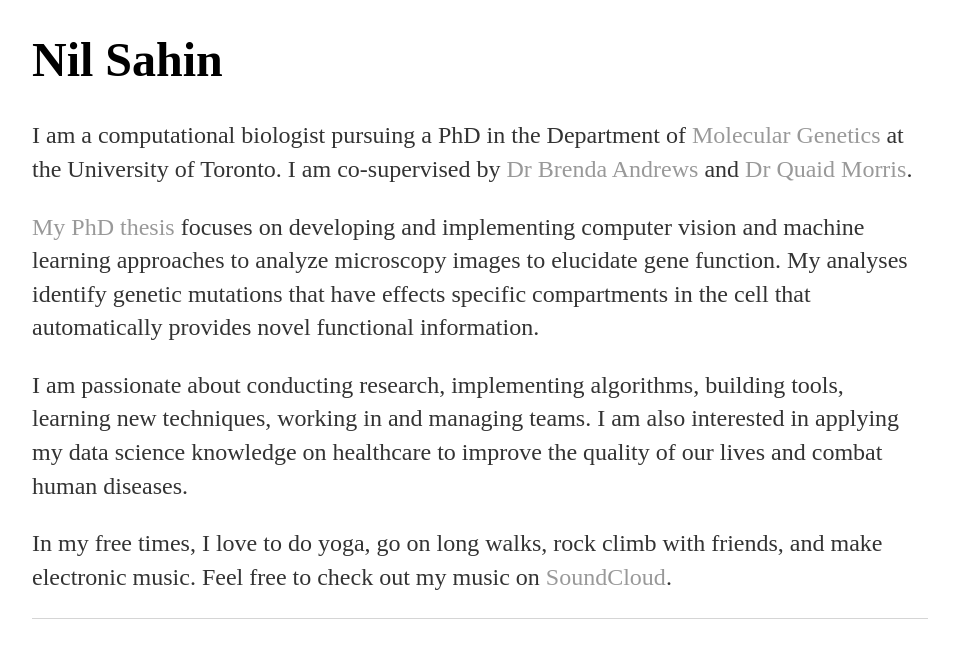
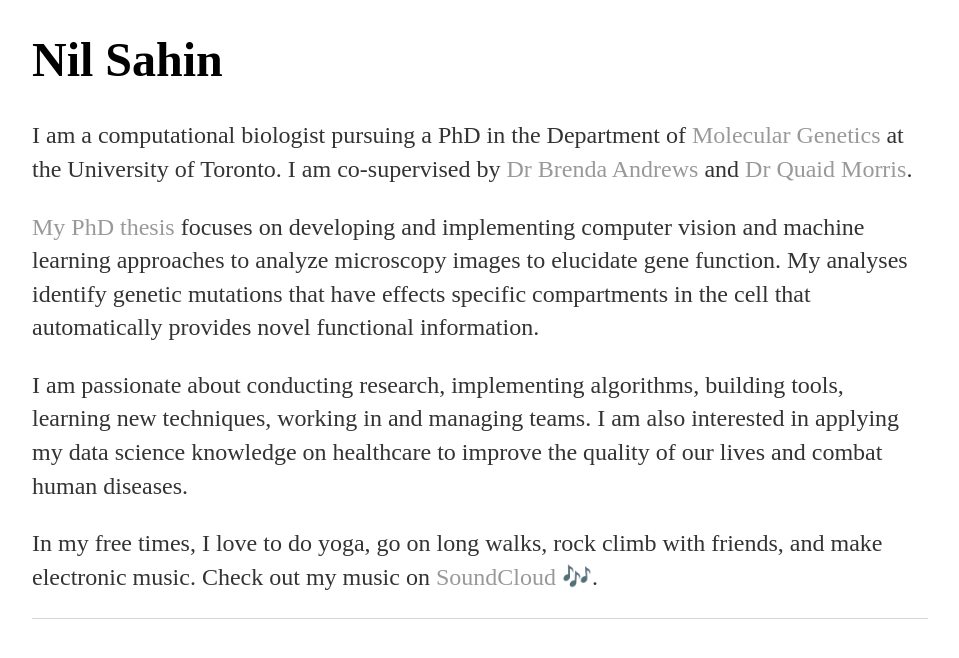
Before and after one commit to nsahin/nsahin.github.io, a Jekyll site: the page built from index.html, in a window 1280 px wide, cut to the strip 310-989 px from the top of the page. Shown: the top 658 px of the strip, without its empty margins (160-1119 px from the left). Built offline with Jekyll 4.4.1, drawn with Linux system fonts in a browser that asks for light colours.

Commit message:
Update index.html

```diff
--- a/index.html
+++ b/index.html
@@ -15,6 +15,6 @@ title: Nil Sahin
 		I am also interested in applying my data science knowledge on healthcare to improve the quality of our lives and combat human diseases.
 	</p>
 	<p>In my free times, I love to do yoga, go on long walks, rock climb with friends, and make electronic music.
-		Feel free to check out my music on <a href="https://soundcloud.com/nil-sahin">SoundCloud</a>.
+		Check out my music on <a href="https://soundcloud.com/nil-sahin">SoundCloud</a> &#127926;.
 	</p>
 </div><!-- /.blurb -->
```
